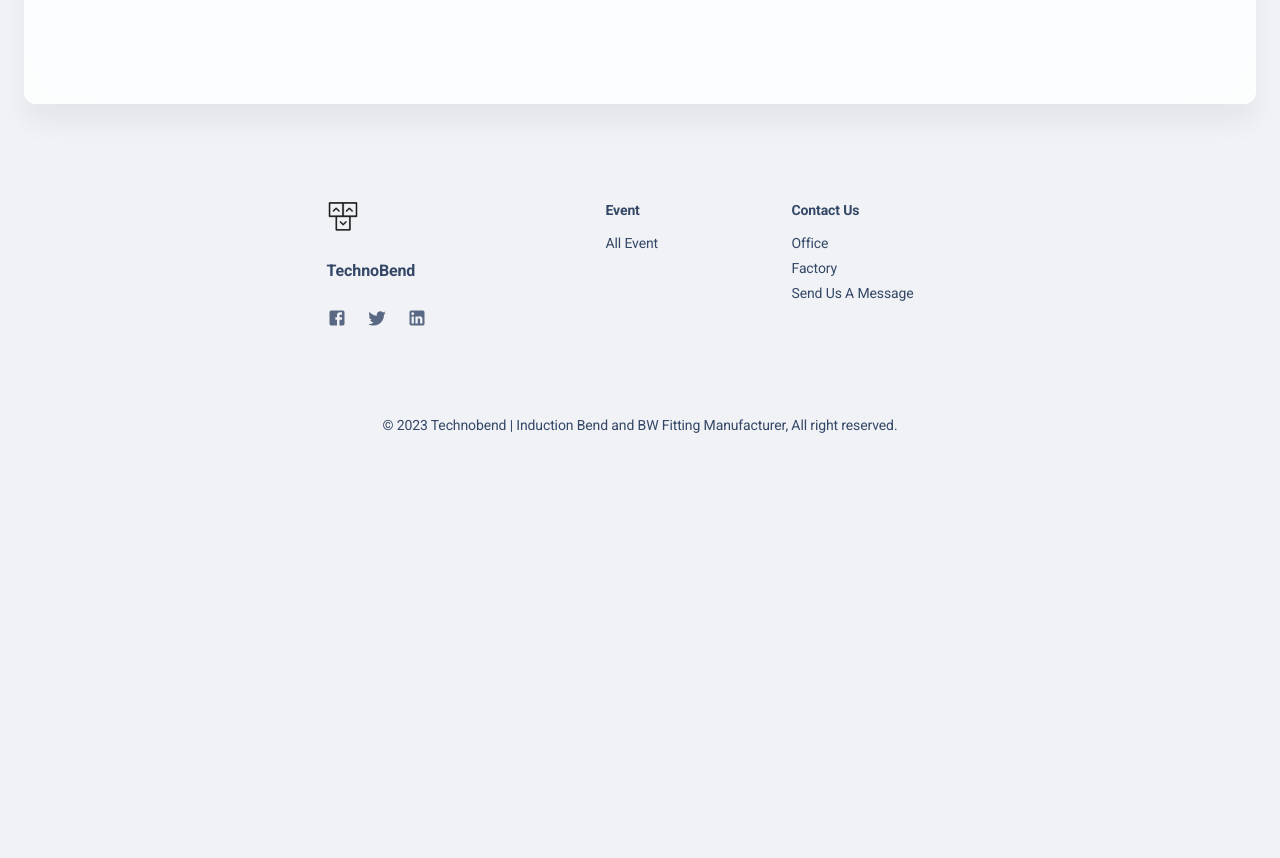
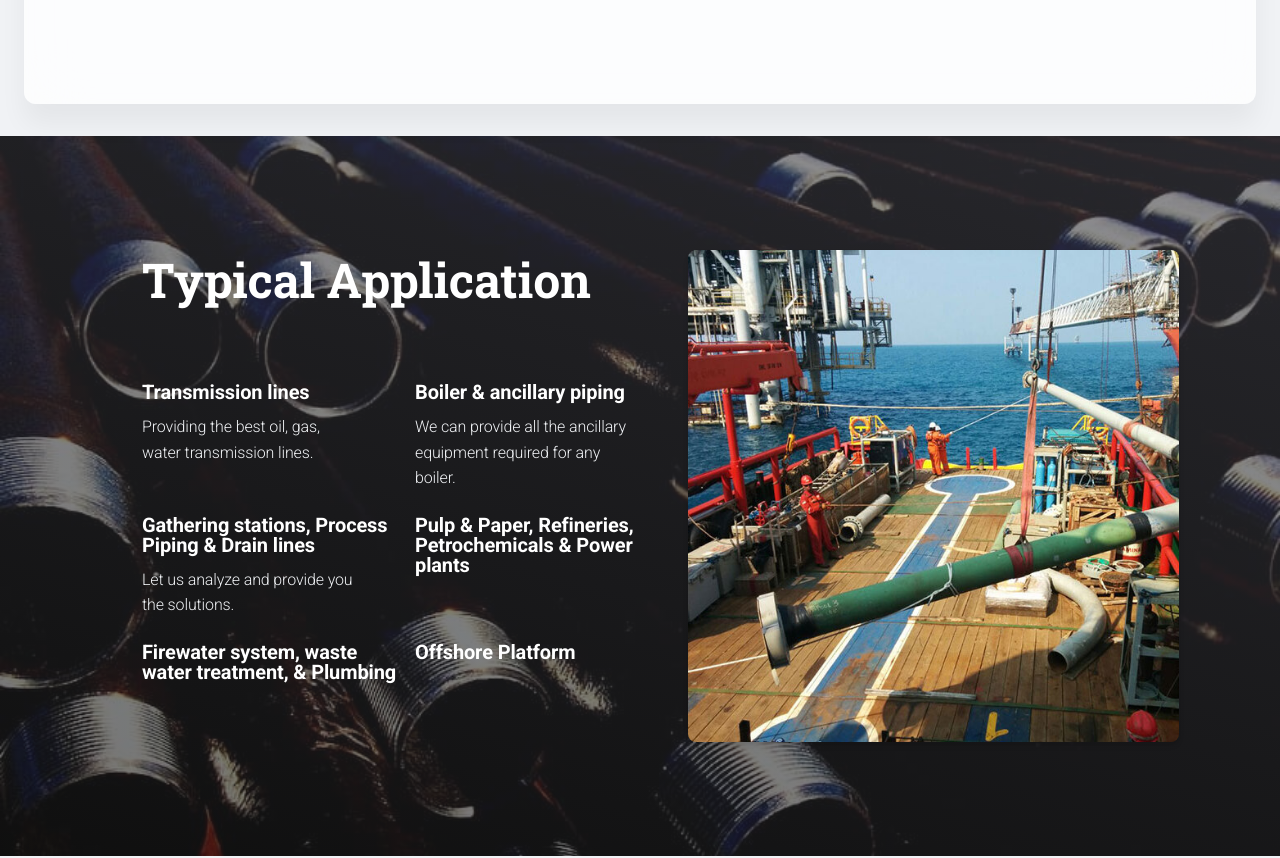
Before and after one commit to KevinIswara/technobend-fe, a React (Create React App) app: page /presentation in a window 1280 px wide. Shown: the part 1480-2338 px from the top of the page. Before the commit the page ends 1944 px from the top, so only its background shows below. Built offline with nearby package versions, Linux system fonts and the light colour scheme.

Commit message:
Create TypicalApplication

```diff
--- a/src/pages/Presentation/index.js
+++ b/src/pages/Presentation/index.js
@@ -7,6 +7,7 @@ import Information from "pages/Presentation/sections/Information";
 import routes from "routes";
 import footerRoutes from "footer.routes";
 import Headers from "./sections/Headers";
+import TypicalApplication from "./sections/TypicalApplication";
 
 function Presentation() {
   return (
@@ -27,6 +28,7 @@ function Presentation() {
         <Highlights />
         <Information />
       </Card>
+      <TypicalApplication />
       {/* <Card
         sx={{
           p: 2,
--- /dev/null
+++ b/src/pages/Presentation/sections/TypicalApplication.js
@@ -0,0 +1,93 @@
+import Container from "@mui/material/Container";
+import Grid from "@mui/material/Grid";
+import MKBox from "components/MKBox";
+import MKTypography from "components/MKTypography";
+import DefaultInfoCard from "examples/Cards/InfoCards/DefaultInfoCard";
+import bgImage from "assets/images/bg-typical-application.jpg";
+import typicalApplicationImage from "assets/images/typical-application-1.jpg";
+
+function TypicalApplication() {
+  const datas = [
+    {
+      title: "Transmission lines",
+      description: "Providing the best oil, gas, water transmission lines.",
+    },
+    {
+      title: "Boiler & ancillary piping",
+      description: "We can provide all the ancillary equipment required for any boiler.",
+    },
+    {
+      title: "Gathering stations, Process Piping & Drain lines",
+      description: "Let us analyze and provide you the solutions.",
+    },
+    {
+      title: "Pulp & Paper, Refineries, Petrochemicals & Power plants",
+      description: "",
+    },
+    {
+      title: "Firewater system, waste water treatment, & Plumbing",
+      description: "",
+    },
+    {
+      title: "Offshore Platform",
+      description: "",
+    },
+  ];
+  return (
+    <MKBox
+      display="flex"
+      alignItems="center"
+      py={6}
+      sx={{
+        backgroundImage: ({ functions: { linearGradient, rgba }, palette: { gradients } }) =>
+          `${linearGradient(
+            rgba(gradients.dark.main, 0.6),
+            rgba(gradients.dark.state, 0.6)
+          )}, url(${bgImage})`,
+        backgroundSize: "cover",
+        backgroundPosition: "center",
+      }}
+      minHeight="90vh"
+      width="100%"
+    >
+      <Container>
+        <Grid container item xs={6} lg={12} sx={{ ml: { xs: 0, lg: 6 } }}>
+          <Grid container item xs={12} lg={6}>
+            <MKTypography variant="h1" color="white" mb={1}>
+              Typical Application
+            </MKTypography>
+            <Grid item>
+              <Grid container justifyContent="flex-start">
+                {datas?.map((data) => (
+                  <Grid item xs={12} md={6} pr={1}>
+                    <MKBox mb={1}>
+                      <DefaultInfoCard
+                        title={data.title}
+                        titleColor="white"
+                        descriptionColor="light"
+                        description={data.description}
+                      />
+                    </MKBox>
+                  </Grid>
+                ))}
+              </Grid>
+            </Grid>
+          </Grid>
+          <Grid container item xs={12} lg={6}>
+            <MKBox
+              component="img"
+              src={typicalApplicationImage}
+              borderRadius="lg"
+              shadow="md"
+              width="90%"
+              position="relative"
+              zIndex={1}
+            />
+          </Grid>
+        </Grid>
+      </Container>
+    </MKBox>
+  );
+}
+
+export default TypicalApplication;
```
Also changed, not shown: src/assets/images/bg-typical-application.jpg (added), src/assets/images/typical-application-1.jpg (added).
